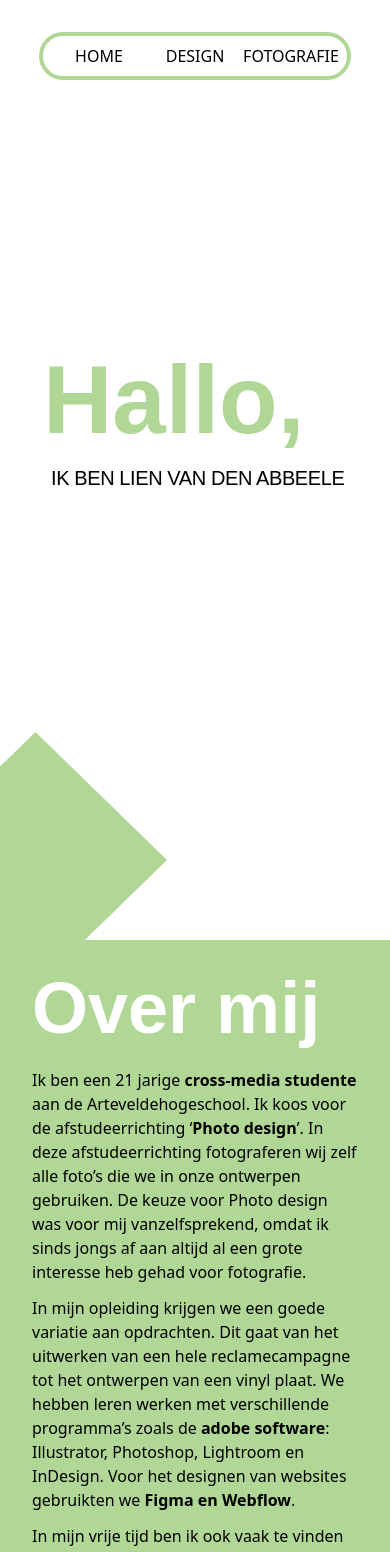
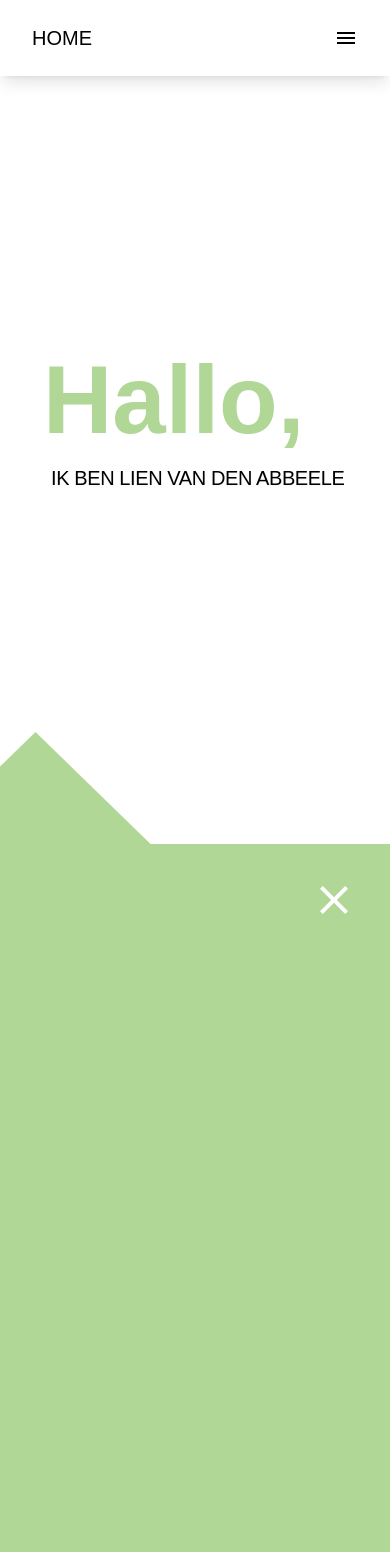
Before and after one commit to Vandammecasper/portfolio-lien, a React (Vite) app in the folder portfolioLien/: page / in a window 390 px wide. Shown: the top 1552 px of the page. Built offline with nearby package versions, Linux system fonts and the light colour scheme.

Commit message:
added hamburger menu

```diff
--- a/portfolioLien/src/components/basics/Header/Header.tsx
+++ b/portfolioLien/src/components/basics/Header/Header.tsx
@@ -1,4 +1,4 @@
-import {ReactNode} from "react";
+import {ReactNode, useState} from "react";
 import { useNavigate } from "react-router-dom";
 import { Dock, DockIcon } from "../Docking/Docking";
 
@@ -9,10 +9,15 @@ interface PropsInterface {
 const Header = ({children}: PropsInterface) => {
 
   const navigate = useNavigate();
+  const [menuOpen, setMenuOpen] = useState(false);
+
+  const toggleMenu = () => {
+    setMenuOpen(!menuOpen);
+  }
 
   return (
     <div className={`w-full overflow-x-hidden flex flex-col`}>
-      <div className="fixed self-center z-10">
+      <div className="hidden sm:block fixed self-center z-10">
         <Dock direction="middle" className="px-4 gap-4">
           <DockIcon>
             <button onClick={() => navigate('/')}>HOME</button>
@@ -25,6 +30,18 @@ const Header = ({children}: PropsInterface) => {
           </DockIcon>
         </Dock>
       </div>
+      <div className="sm:hidden w-screen fixed flex justify-between px-8 py-6 bg-white shadow-lg z-10">
+        <h1 onClick={() => navigate('/')} className="text-xl font-ivyMode">HOME</h1>
+        <button onClick={toggleMenu}>
+          <img src="/menu.svg" alt="" />
+        </button>
+      </div>
+      <div className={`pt-10 h-screen w-screen flex flex-col gap-12 items-center justify-center fixed bg-primary z-50 transition ease-in-out delay-100 duration-700 ${menuOpen ? 'translate-y-0' : 'translate-y-full'}`}>
+        <img onClick={toggleMenu} src="/close.svg" alt="" className="absolute top-8 right-8 h-12"/>
+        <button onClick={() => {navigate('/'); toggleMenu()}} className={`text-4xl font-ivyMode font-bold text-white ${menuOpen ? 'opacity-100 -translate-y-8' : 'opacity-0 translate-y-0'} transition duration-200 ease-in-out delay-500`}>HOME</button>
+        <button onClick={() => {navigate('/design'); toggleMenu()}} className={`text-4xl font-ivyMode font-bold text-white ${menuOpen ? 'opacity-100 -translate-y-8' : 'opacity-0 translate-y-0'} transition duration-200 ease-in-out delay-700`}>DESIGN</button>
+        <button onClick={() => {navigate('/fotografie'); toggleMenu()}} className={`text-4xl font-ivyMode font-bold text-white ${menuOpen ? 'opacity-100 -translate-y-8' : 'opacity-0 translate-y-0'} transition duration-200 ease-in-out delay-1000`}>FOTOGRAFIE</button>
+      </div>
       <div className="mt-16">
         {children}
       </div>
```
Also changed, not shown: portfolioLien/public/close.svg (added), portfolioLien/public/menu.svg (added).
